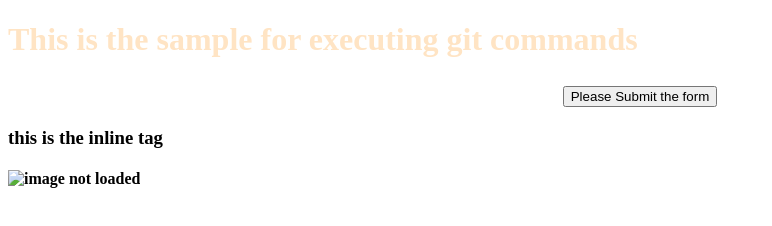
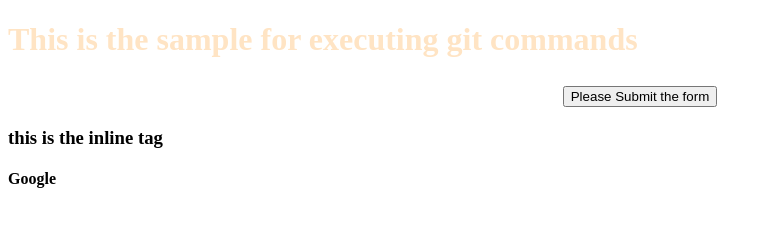
Before and after one commit to cnnarayanchavan/GitDemo, a plain HTML site: page index.html in a window 1280 px wide. Shown: the whole page, without its empty margins (0-772 px from the left). Drawn offline with Linux system fonts and the light colour scheme.

Commit message:
Added new heading with anchor tag

```diff
--- a/index.html
+++ b/index.html
@@ -9,6 +9,6 @@
     <h1 style="color: bisque;">This is the sample for executing git commands</h1>
     <h2 style="text-align:center;"><button>Please Submit the form</button></h2>
     <h3><span>this is the inline tag</span></h3>
-    <h4><img src="xys" alt="image not loaded"></h4>
+    <h4><a href="https://google.com"></a>Google</h4>
 </body>
 </html>
```
